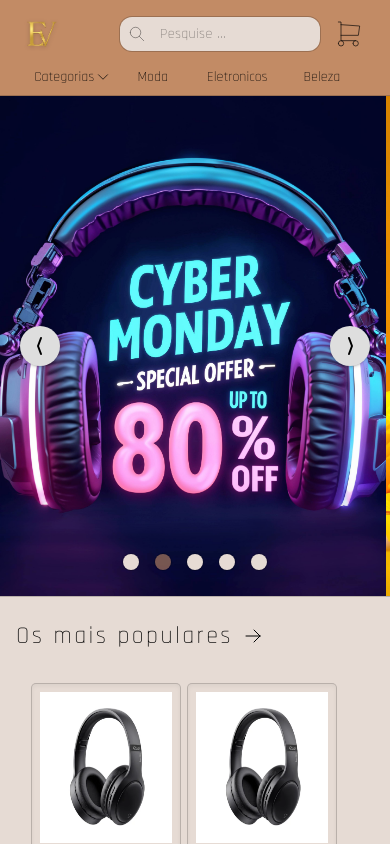
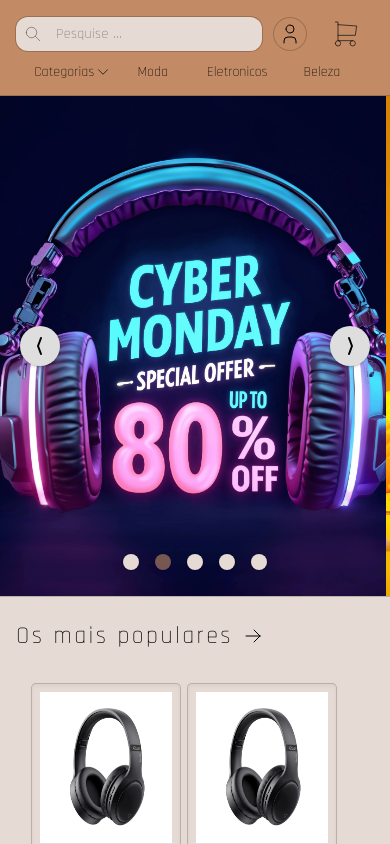
Before and after one commit to jailson-silva-py/entervip-shop, a Next.js app: page / in a window 390 px wide. Built offline with nearby package versions, Linux system fonts and the light colour scheme; no server answers.

Commit message:
Criação do Profile Dropdown (mid-level)

```diff
--- a/auth.ts
+++ b/auth.ts
@@ -4,7 +4,7 @@ import google from 'next-auth/providers/google'
 import { prisma } from './prisma'
 
 
-export const {handlers, signIn, signOut, auth}  = NextAuth({
+export const { handlers, signIn, signOut, auth }  = NextAuth({
 
     session:{strategy:'jwt'},
     adapter:PrismaAdapter(prisma),
--- a/next.config.ts
+++ b/next.config.ts
@@ -3,7 +3,7 @@ import type { NextConfig } from "next";
 const nextConfig: NextConfig = {
   /* config options here */
   reactCompiler: true,
-  serverExternalPackages:[]
+  serverExternalPackages:["@libsql/client", "@prisma/adapter-libsql"]
 };
 
 export default nextConfig;
--- /dev/null
+++ b/src/actions.ts
@@ -0,0 +1,17 @@
+"use server"
+import { auth } from 'auth'
+import { redirect } from 'next/navigation'
+import { prisma } from 'prisma'
+
+
+export async function findUserById() {
+
+    const session = await auth()
+    if(!session?.user) return
+
+
+    const user = await prisma.user.findUnique({
+        where:{id:session?.user?.id}})
+
+    return {user, session}
+}
--- a/src/app/globals.css
+++ b/src/app/globals.css
@@ -21,7 +21,7 @@
 
   --color-fg: oklch(0.6824 0.0852 55.05);
   --color-fg-aph: oklch(0.6824 0.0852 55.05 / 60%);
-  --color-fg-hover: oklch(0.4 0.0852 55.05);
+  --color-fg-hover: oklch(0.64 0.0852 55.05);
   --color-bg: oklch(0.898 0.0151 55.05);
   --color-bg-hover: oklch(0.7 0.0151 55.05);
   --color-bg-2: oklch(0.9 0 55.05);
--- a/src/components/ItemExpandable.tsx
+++ b/src/components/ItemExpandable.tsx
@@ -29,7 +29,7 @@ const ItemExpandable  = ({Icon, name, listCategory}:Iprops) => {
 
     {visible &&
 
-    <ul className="absolute px-4 py-5 rounded-2xl translate-y-full
+    <ul className="absolute px-4 py-5 rounded-sm translate-y-full
     -bottom-2.5 left-0  grid grid-cols-2 grid-rows-6 gap-y-2 gap-x-8 bg-bg-2
     shadow-sm shadow-inset-shadow [&>li]:cursor-pointer
     [&>li]:hover:font-normal [&>li]:text-start min-w-25 w-45 max-h-[30vh]
--- a/src/components/NavBar.tsx
+++ b/src/components/NavBar.tsx
@@ -2,6 +2,8 @@ import { TbChevronDown, TbSearch, TbShoppingCart } from "react-icons/tb"
 import ItemExpandable from "./ItemExpandable"
 import Link from "next/link"
 import Image from "next/image"
+import ProfileDropdown from "./ProfileDropdown"
+import { findUserById } from "@/actions"
 
 const listCategory = [
 
@@ -23,22 +25,24 @@ const listCategory = [
 ]
 const NavBar = async () => {
 
+    const data = await findUserById()
+
     return (
 
         <nav
         className="p-4 w-full bg-fg h-24
-        flex flex-col gap-2 justify-center sm:px-40 font-light">
+        flex flex-col gap-2 justify-center md:px-[10vw] font-light">
 
             <ul
             className="flex-1 flex gap-1
             items-center justify-center text-sm">
 
-            <li className="flex-2">
+            <li className="max-sm:hidden flex-2">
             <Link href="/">
             <Image alt="Logo" src="/logo.png" className="drop-shadow-sm drop-shadow-shadow"
             width={50} height={50} priority/></Link>
             </li>
-            <li className="flex-4">
+            <li className="md:flex-4 flex-5">
             <form action="" className="w-full h-full">
 
                 <div className="w-full h-full relative">
@@ -58,12 +62,17 @@ const NavBar = async () => {
 
             </form>
             </li>
-            <li className="flex-1">
-            <button className="flex items-center justify-center
-            w-full h-full cursor-pointer ">
+
+            <li  className="flex-none flex mx-2 justify-end">
+                <ProfileDropdown user={data?.user}
+                session={data?.session}/>
+            </li>
+            <li className="flex-none mx-2">
+            <button title="Ver carrinho" className="flex items-center justify-center
+            ml-auto p-1 rounded-sm w-max h-full cursor-pointer hover:bg-fg-hover">
 
                 <TbShoppingCart size={32}
-                className="text-text stroke-[0.5] no-clear"/>
+                className="text-text stroke-[0.5] hover:stroke-1"/>
 
             </button>
             </li>
--- /dev/null
+++ b/src/components/ProfileDropdown.tsx
@@ -0,0 +1,38 @@
+import { User } from "@/generated/prisma"
+import { } from "@/types/db"
+import { Session } from "next-auth"
+import Image from "next/image"
+import Link from "next/link"
+import { TbLogin, TbUser } from "react-icons/tb"
+
+interface Iprops {
+
+    user:User | undefined | null,
+    session:Session | undefined
+
+}
+
+const ProfileDropdown = ({user, session}:Iprops) => {
+
+
+    return (
+    <>
+    {user && session ? <button className="h-25 w-25 tracking-widest font-light flex
+    flex-col items-center justify-center gap-2 cursor-pointer">
+
+        <Image priority alt={`Perfil de ${user.name}`}
+        src={user.image || session.user?.image!} width={50} height={50}/>
+        <p className="line-clamp-1">{user.name}</p>
+
+    </button>:
+    <Link href="login" className="p-1 rounded-full shadow-[0_0_0_1px]
+    shadow-shadow cursor-pointer hover:shadow-[0_0_0_2px]
+    hover:scale-105 hover:[&>svg]:stroke-2">
+        <TbUser size={24} className="stroke-1 color-shadow"/>
+    </Link>}
+    </>
+    )
+
+}
+
+export default ProfileDropdown
--- a/tsconfig.json
+++ b/tsconfig.json
@@ -20,7 +20,8 @@
     ],
     "paths": {
       "@/*": ["./src/*"],
-      "auth": ["./auth.ts"]
+      "auth": ["./auth.ts"],
+      "prisma":["./prisma.ts"]
     }
   },
   "include": [
```
Also changed, not shown: src/app/login/page.tsx (added, +14 -0 lines).
